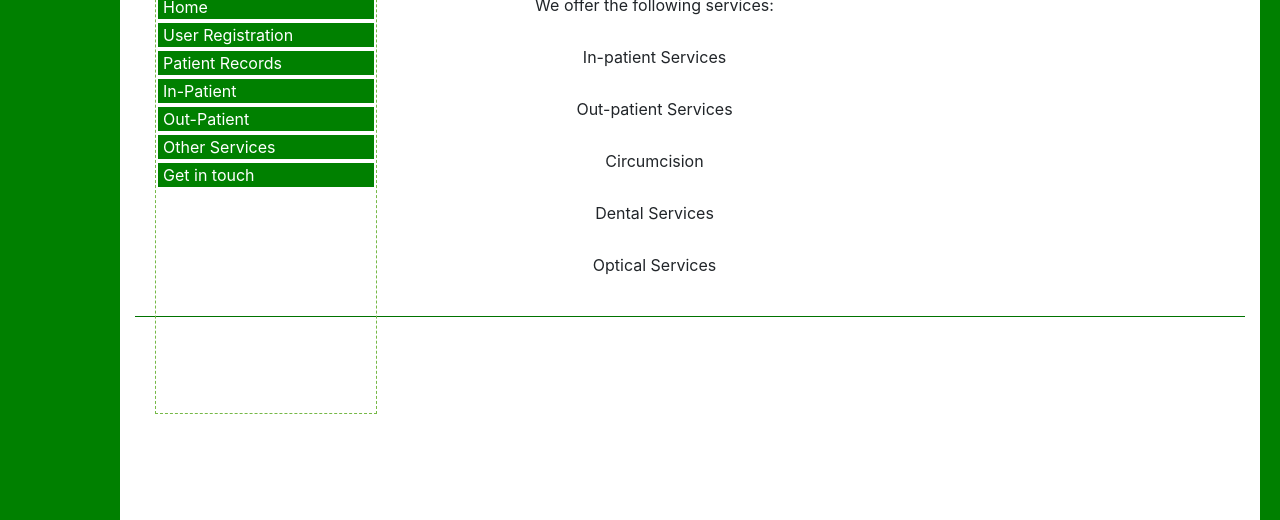
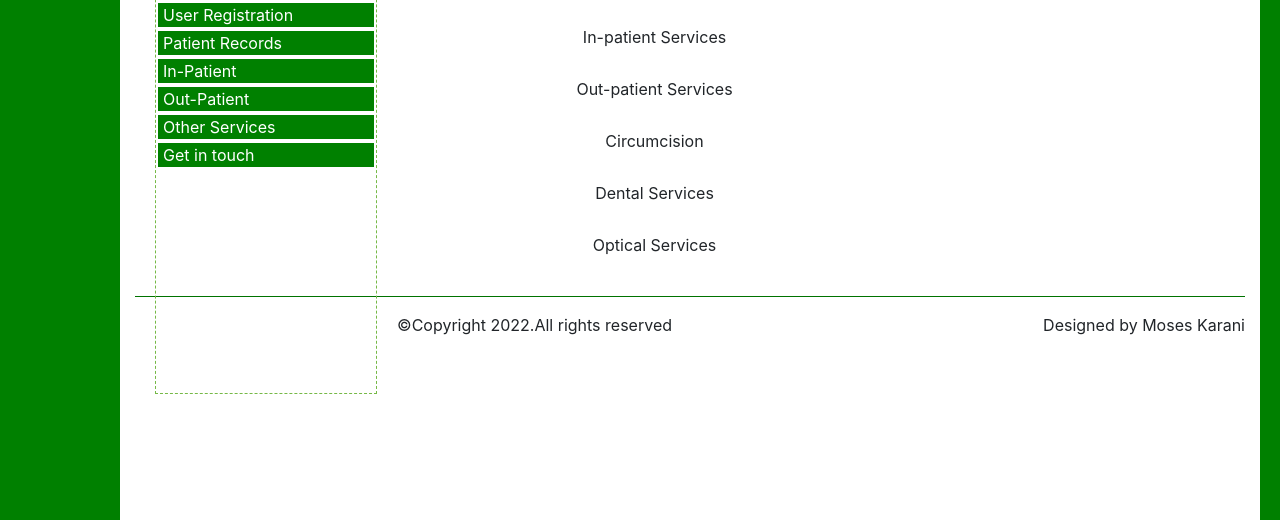
Before and after one commit to Morces/hospital-ms, a plain HTML site: page index/index.html in a window 1280 px wide. Shown: the part 290-810 px from the top of the page. Drawn offline with Linux system fonts and the light colour scheme.

Commit message:
fix:style-optimization

```diff
--- a/css/style.css
+++ b/css/style.css
@@ -11,11 +11,11 @@ margin-right: 20px;
 display: flex;
 justify-content: space-between;
 align-items: center;
-height: 120px;
+height: 100px;
 margin-top: 10px;
 }
 img.flower {
-height: 100px;
+height: 90px;
 width: 70%;
 float: right;
 }
@@ -80,3 +80,8 @@ font-weight: 700;
 line-height: 2px;
 margin-top: 10px;
 }
+footer {
+display: flex;
+justify-content: space-between;
+flex-wrap: wrap;
+}
--- a/index/index.html
+++ b/index/index.html
@@ -45,6 +45,10 @@
       <p>Optical Services</p>
     </div>
     <hr>
+    <footer>
+      <p>&copy;Copyright 2022.All rights reserved</p>
+      <p>Designed by Moses Karani</p>
+    </footer>
   </div>
 </body>
 </html>
```
